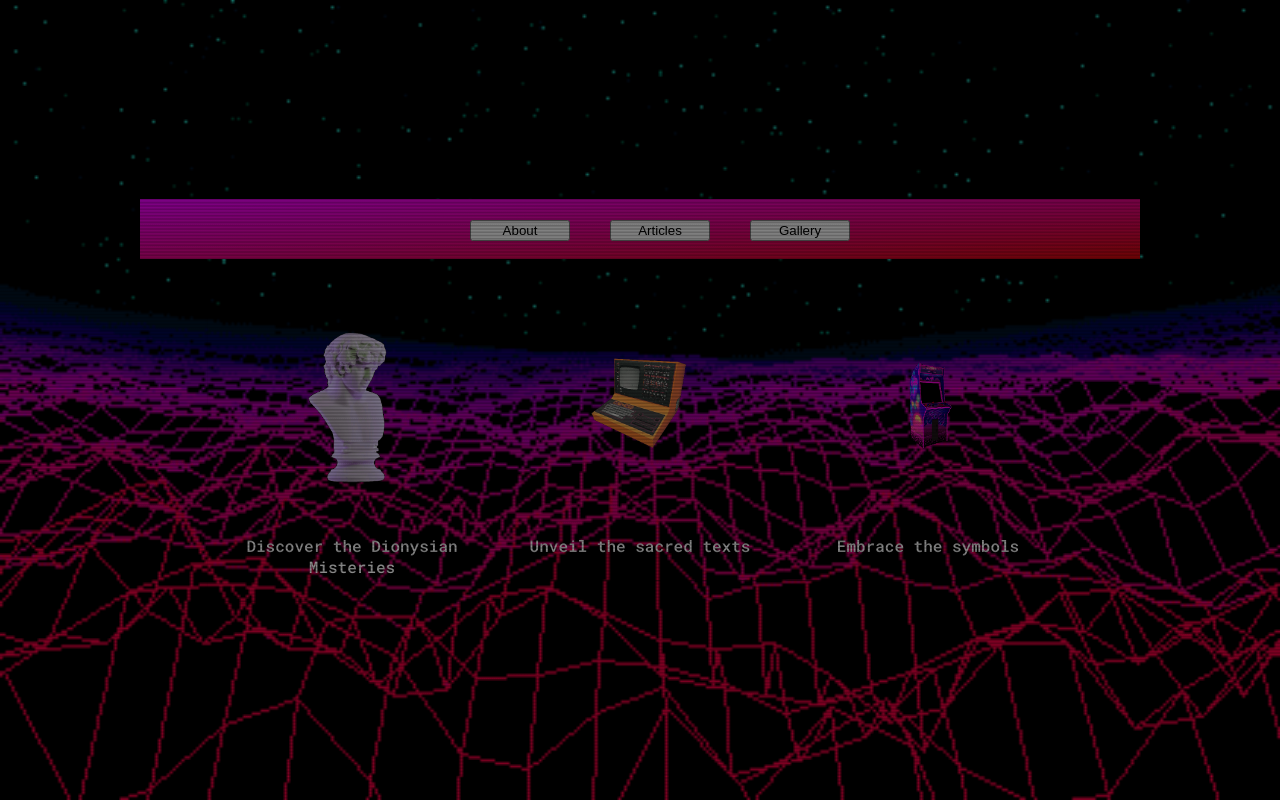
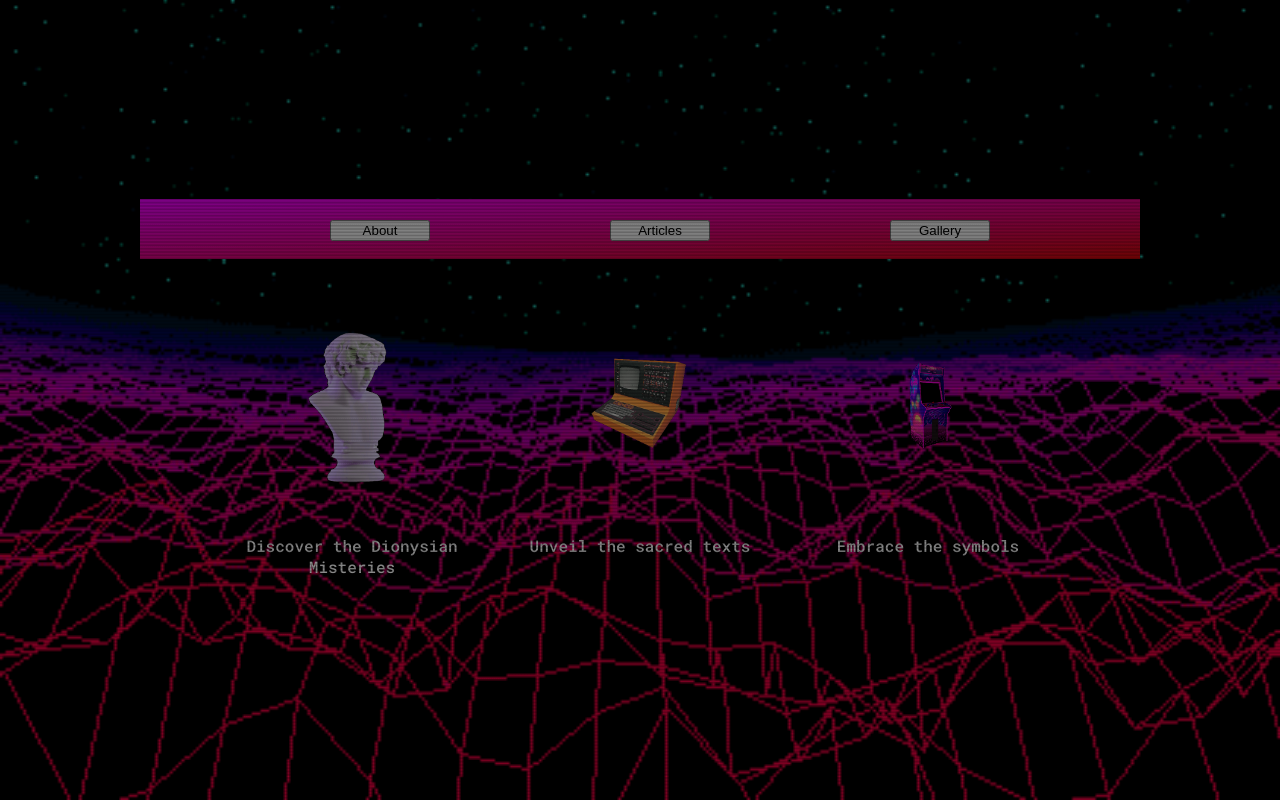
Before and after one commit to Eskaicito/project-dionysus, a React (Create React App) app: page / in a window 1280 px wide. Built offline with nearby package versions, Linux system fonts and the light colour scheme; a web font is replaced by a local one.

Commit message:
more changes navbar

```diff
--- a/src/components/navbar/navbar.css
+++ b/src/components/navbar/navbar.css
@@ -6,6 +6,7 @@
     align-items: center;
 }
 ul{
+    width: 700px;
     list-style-type: none;
     display: flex;
     justify-content: space-between;
```
